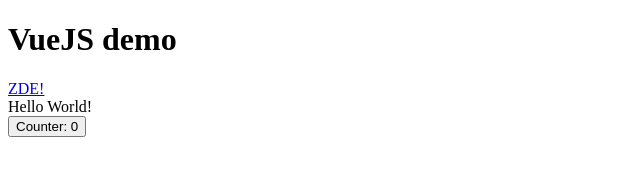
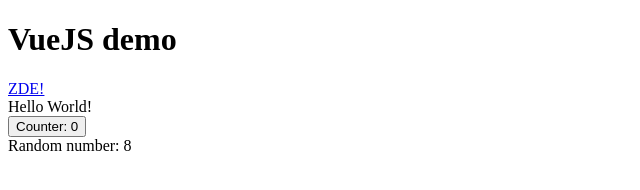
Before and after one commit to gyarab/2025_wt_kvapil, a plain HTML site: page vuejs/index.html in a window 1280 px wide. Shown: the whole page, without its empty margins (0-640 px from the left). Drawn offline with nearby package versions, Linux system fonts and the light colour scheme.

Commit message:
added random number to the demo

```diff
--- a/vuejs/index.html
+++ b/vuejs/index.html
@@ -14,6 +14,8 @@
         {{message}}
         <br>
         <button @click="counter++">Counter: {{counter}}</button>
+        <br>
+        {{'Random number: ' + Math.ceil(Math.random() * 10)}}
     </div>
 
     <script>
```
